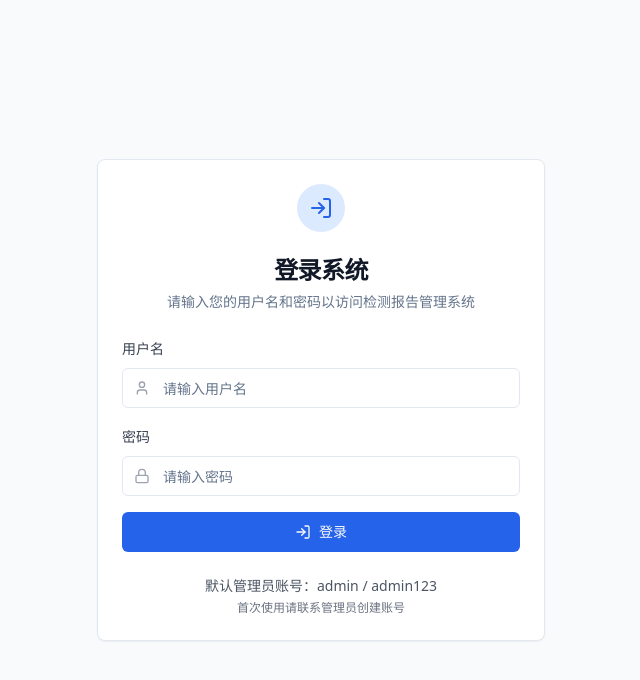
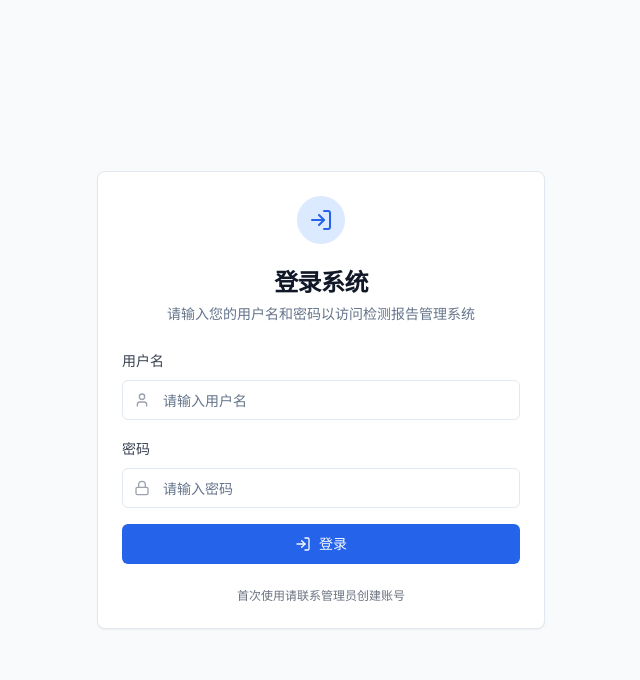
Before and after one commit to air-report-system/air_report_web_fountend, a Next.js app: page / in a window 1280 px wide. Shown: the top 680 px of the page, without its empty margins (319-959 px from the left). Built offline with nearby package versions, Linux system fonts and the light colour scheme; no server answers.

Commit message:
fix: 移除登录表单中的默认管理员账号提示

```diff
--- a/src/components/auth/login-form.tsx
+++ b/src/components/auth/login-form.tsx
@@ -125,8 +125,7 @@
           </form>
 
           <div className="mt-6 text-center text-sm text-gray-600">
-            <p>默认管理员账号：admin / admin123</p>
-            <p className="text-xs text-gray-500 mt-1">
+            <p className="text-xs text-gray-500">
               首次使用请联系管理员创建账号
             </p>
           </div>
```
